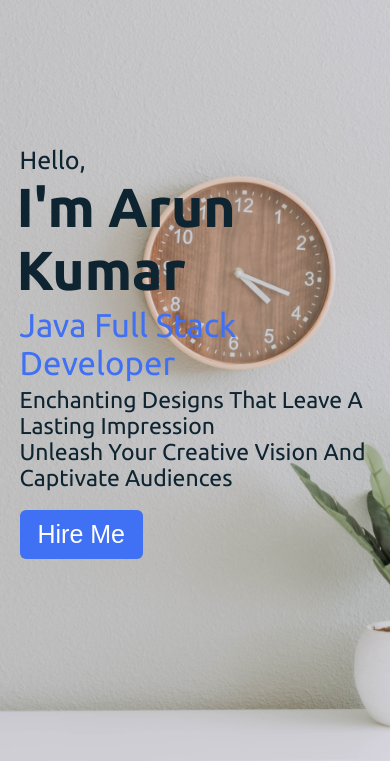
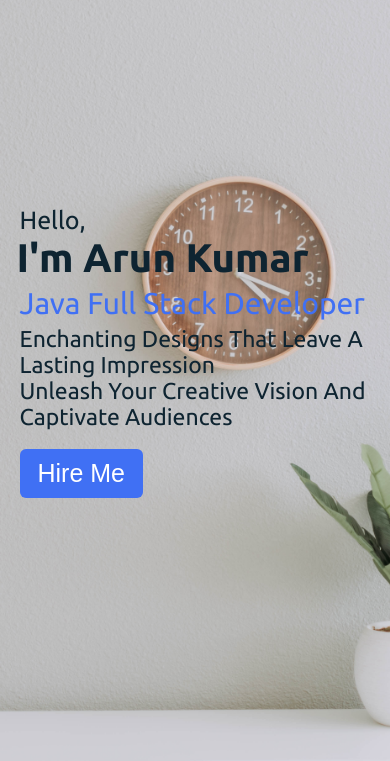
Before and after one commit to arunsak04/Portfolioz, a plain HTML site: page index.html in a window 390 px wide. Shown: the part 83-844 px from the top of the page. Drawn offline with Linux system fonts and the light colour scheme.

Commit message:
Update style.css

```diff
--- a/style.css
+++ b/style.css
@@ -479,7 +479,7 @@ footer .text span a:hover{
     display: block;
   }
   .home .text-two{
-    font-size: 65px;
+    font-size: 55px;
   }
   .home .text-three{
     font-size: 35px;
@@ -509,10 +509,10 @@ footer .text span a:hover{
 
 @media (max-width: 500px){
   .home .text-two{
-    font-size: 55px;
+    font-size: 40px;
   }
   .home .text-three{
-    font-size: 33px;
+    font-size: 30px;
   }
   .skills-details .boxes .per{
     font-size: 50px;
```
